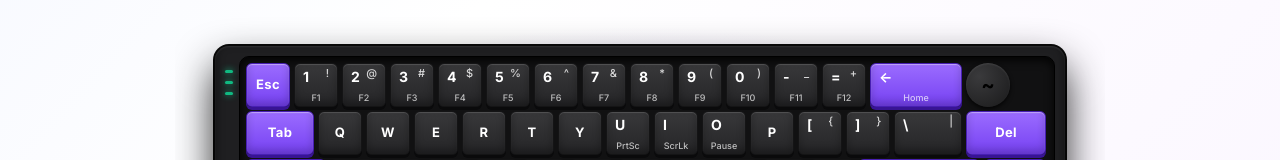
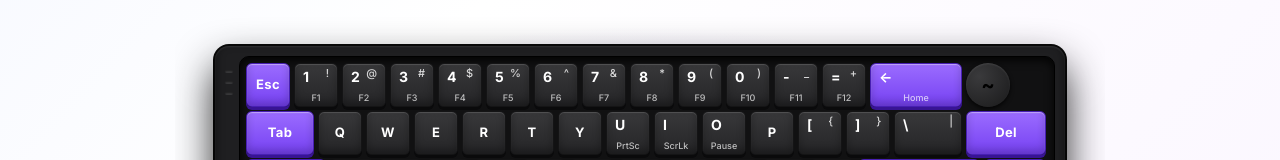
Before and after one commit to codewithdhruba01/TypeMaster, a React (Vite) app: page / in a window 1280 px wide. Shown: the part 848-1008 px from the top of the page. Built offline with nearby package versions, Linux system fonts and the light colour scheme; a web font is replaced by a local one.

Commit message:
feat: add Caps Lock status indicator to keyboard LED component

```diff
--- a/src/components/Keyboard.css
+++ b/src/components/Keyboard.css
@@ -48,6 +48,12 @@
   width: 8px;
   height: 3px;
   border-radius: 2px;
+  background: #3a3a3c;
+  box-shadow: inset 0 1px 2px rgba(0,0,0,0.5);
+  transition: all 0.2s ease;
+}
+
+.led.green {
   background: #10b981;
   box-shadow: 0 0 6px #10b981;
 }
--- a/src/components/Keyboard.tsx
+++ b/src/components/Keyboard.tsx
@@ -54,9 +54,13 @@ const Key: React.FC<KeyProps> = ({ main, tr, bc, w = 44, purple = false, isLogo
 
 const Keyboard: React.FC = () => {
   const [activeKeys, setActiveKeys] = useState<Set<string>>(new Set());
+  const [capsLock, setCapsLock] = useState(false);
 
   useEffect(() => {
     const handleKeyDown = (e: KeyboardEvent) => {
+      if (e.getModifierState) {
+        setCapsLock(e.getModifierState('CapsLock'));
+      }
       setActiveKeys((prev) => {
         const next = new Set(prev);
         next.add(e.code);
@@ -65,6 +69,9 @@ const Keyboard: React.FC = () => {
     };
 
     const handleKeyUp = (e: KeyboardEvent) => {
+      if (e.getModifierState) {
+        setCapsLock(e.getModifierState('CapsLock'));
+      }
       setActiveKeys((prev) => {
         const next = new Set(prev);
         next.delete(e.code);
@@ -206,7 +213,7 @@ const Keyboard: React.FC = () => {
       <div className="keyboard-case">
         <div className="led-container">
           <div className="led"></div>
-          <div className="led"></div>
+          <div className={`led ${capsLock ? 'green' : ''}`}></div>
           <div className="led"></div>
         </div>
         <div className="keyboard-inner">
```
